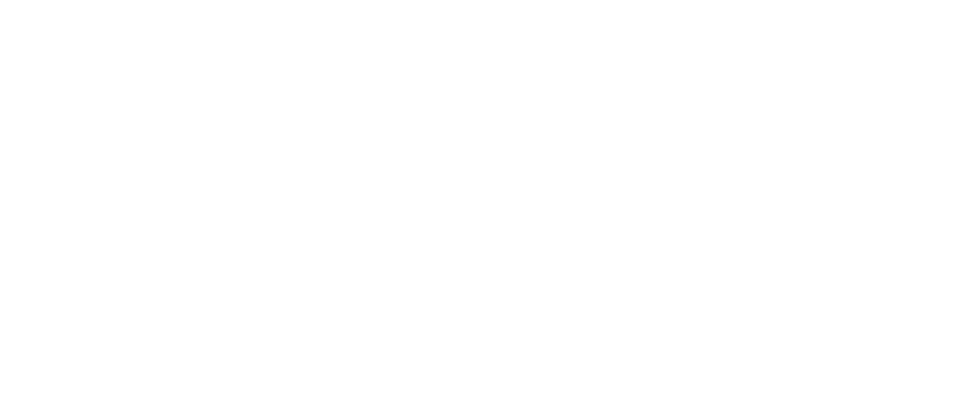
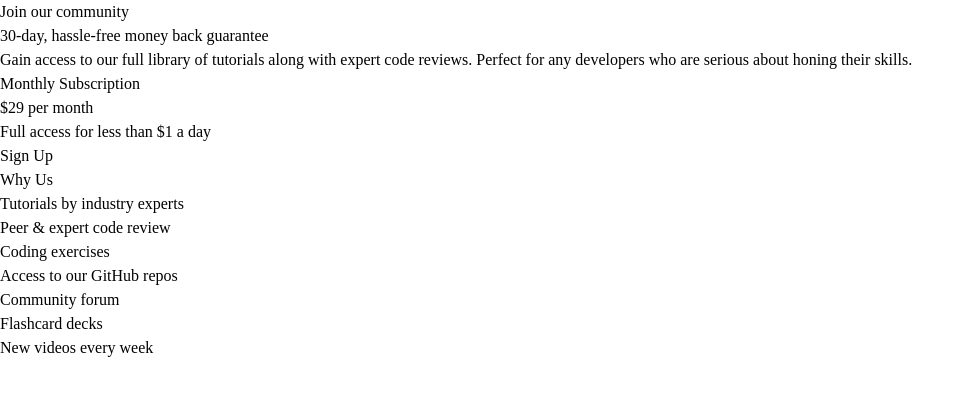
Before and after one commit to siavhnz/single-price-gird, a plain HTML site: page index.html in a window 1280 px wide. Shown: the whole page, without its empty margins (0-975 px from the left). Drawn offline with Linux system fonts and the light colour scheme.

Commit message:
HTML skeleton created

```diff
--- a/index.html
+++ b/index.html
@@ -16,6 +16,65 @@
 
 </head>
 <body>
-
+  <main>
+    <article>
+      <h1>
+        Join our community
+      </h1>
+      <p>
+        30-day, hassle-free money back guarantee
+      </p>
+      <p>
+        Gain access to our full library of tutorials along with expert code reviews. Perfect for any developers who are serious about honing their skills.
+      </p>
+    </article>
+    <article>
+      <h2>
+        Monthly Subscription
+      </h2>
+      <div>
+        <span>
+          &dollar;29
+        </span
+        <span>
+          per month
+        </span>
+      </div>
+      <p>
+        Full access for less than &dollar;1 a day
+      </p>
+      <a>
+        Sign Up
+      </a>
+    </article>
+    <article>
+      <h3>
+        Why Us
+      </h3>
+      <ul>
+        <li>
+          Tutorials by industry experts
+        </li>
+        <li>
+          Peer &amp; expert code review
+        </li>
+        <li>
+          Coding exercises
+        </li>
+        <li>
+          Access to our GitHub repos
+        </li>
+        <li>
+          Community forum
+        </li>
+        <li>
+          Flashcard decks
+        </li>
+        <li>
+          New videos every week
+        </li>
+      </ul>
+    </article>
+  </main>
 </body>
 </html>
```
